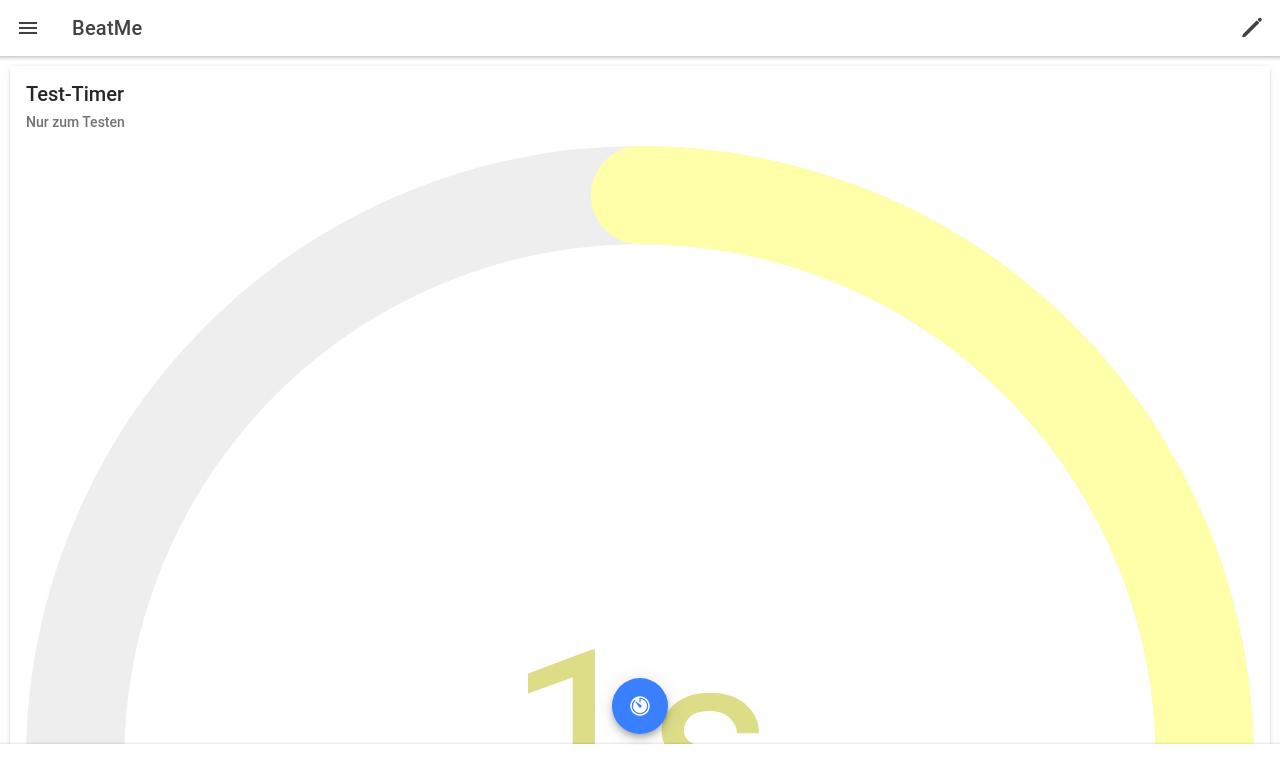
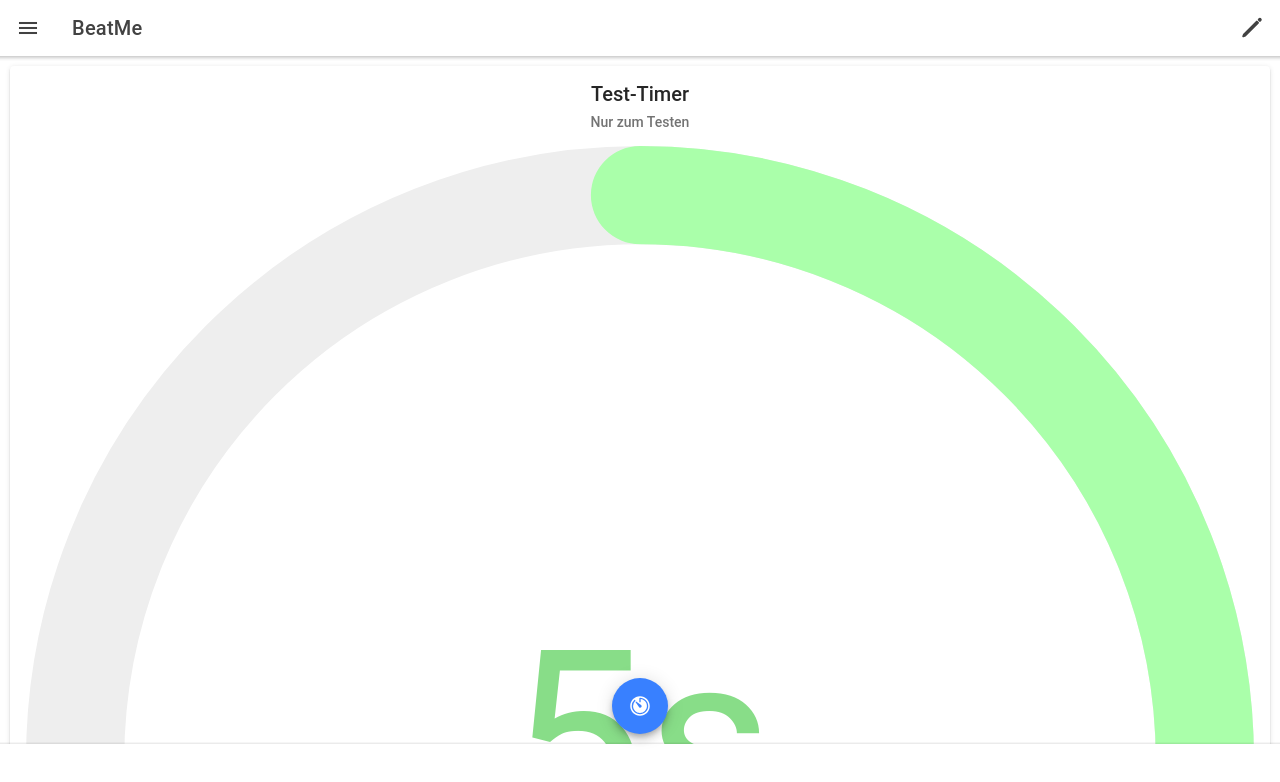
Before and after one commit to kuragedojo/beatme, a React (Create React App) app: page /home in a window 1280 px wide. Shown: the top 782 px of the page. Built offline with nearby package versions, Linux system fonts and the light colour scheme.

Commit message:
Add slider to home screen for multiple timers

```diff
--- a/src/pages/Home.css
+++ b/src/pages/Home.css
@@ -0,0 +1,4 @@
+/* Without setting height the slides will take up the height of the slide's content */
+ion-slides {
+    height: 100%;
+}
--- a/src/pages/Home.tsx
+++ b/src/pages/Home.tsx
@@ -6,13 +6,28 @@ import React from 'react';
 import {
   IonFab,
   IonFabButton,
-  IonIcon
+  IonIcon,
+  IonSlide,
+  IonSlides
 } from '@ionic/react';
 
 const Home: React.FC = () => {
+
+  const slideOpts = {
+    initialSlide: 1,
+    speed: 400
+  };
+
   return (
     <Layout>
-      <Timer warmUpTime={2} restTime={3} workoutTime={5} rounds={2} sets={3} />
+      <IonSlides pager={true} options={slideOpts}>
+        <IonSlide>
+          <Timer warmUpTime={2} restTime={3} workoutTime={5} rounds={2} sets={3} />
+        </IonSlide>
+        <IonSlide>
+          <Timer warmUpTime={10} restTime={30} workoutTime={240} rounds={4} sets={2} />
+        </IonSlide>
+      </IonSlides>
       <IonFab vertical="bottom" horizontal="center" slot="fixed" >
         <IonFabButton href="/home">
           <IonIcon icon={timer} />
```
